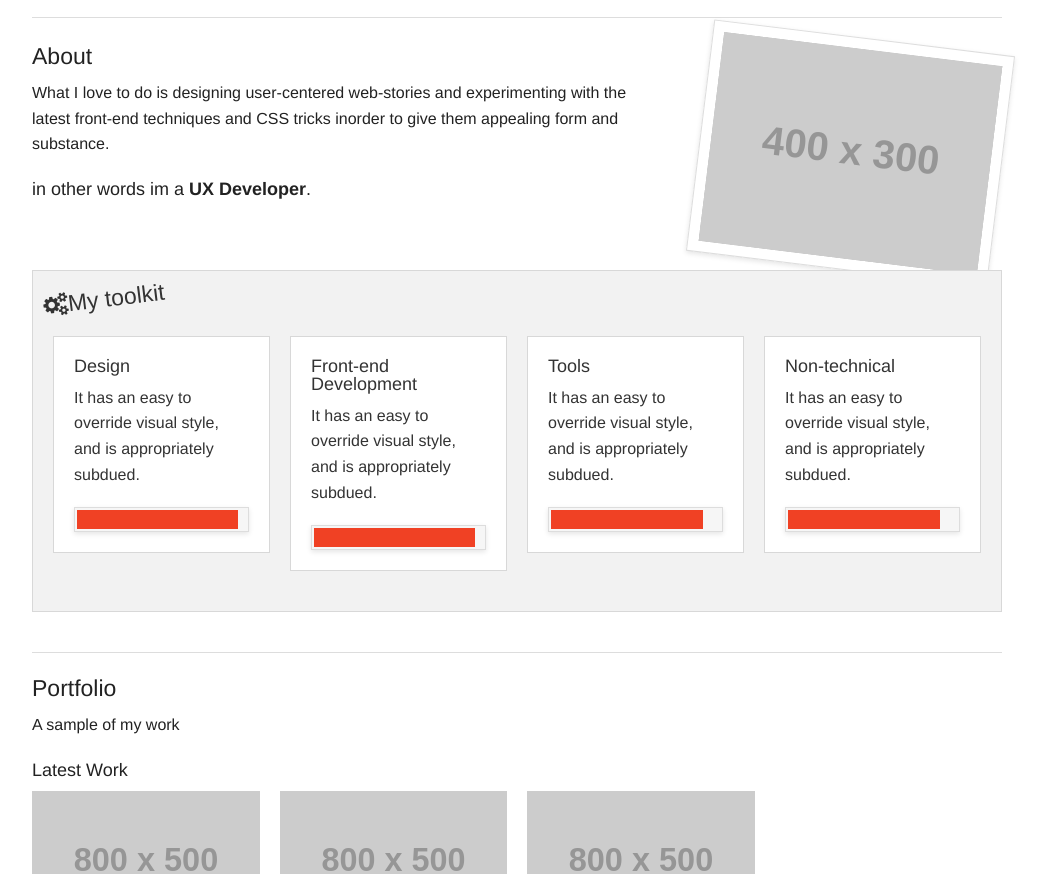
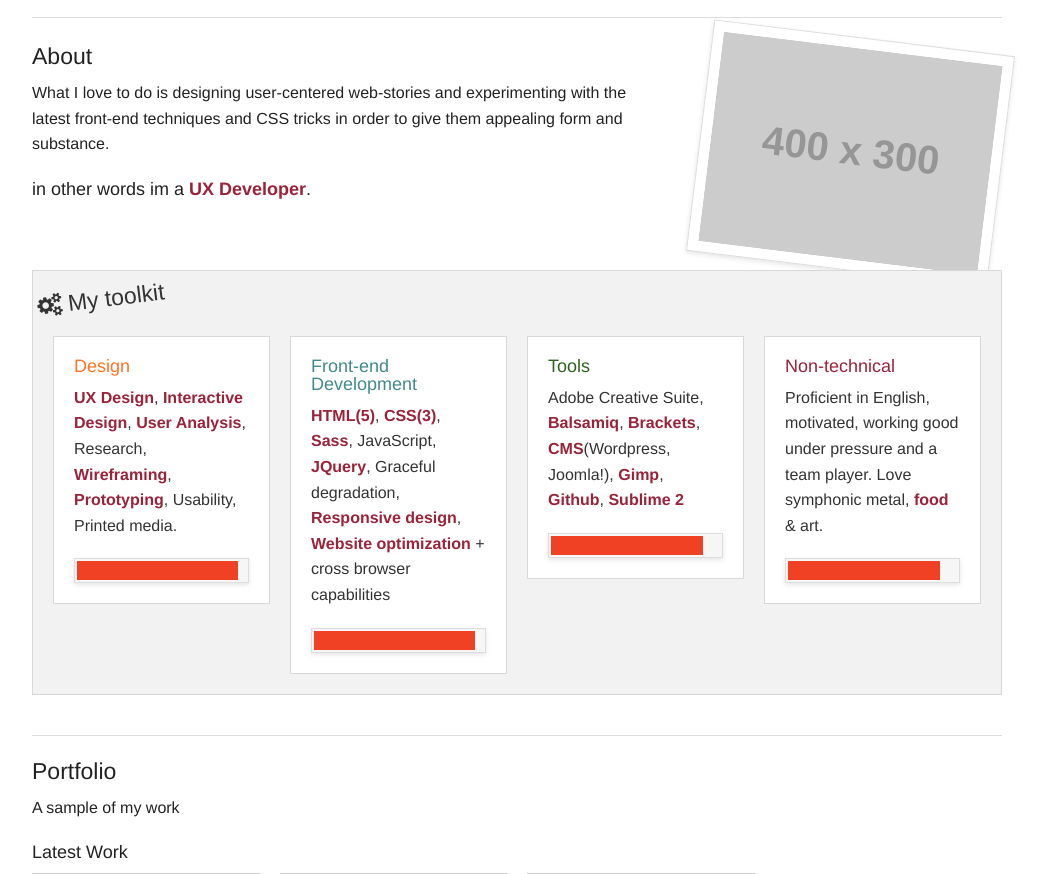
Before and after one commit to kirmitsaki/old-theme, a plain HTML site: page index.html in a window 1280 px wide. Shown: the part 593-1467 px from the top of the page, without its empty margins (123-1169 px from the left). Drawn offline with Linux system fonts and the light colour scheme; placeholder pictures from the web are drawn by us.

Commit message:
Toolkit styling panels

```diff
--- a/css/style.css
+++ b/css/style.css
@@ -21,14 +21,30 @@
     transform: rotate(-7deg);
     position: absolute;
     top: 17px;
-    left: 26px;
+    left: 20px;
 }
-.toolkit ul {
+.toolkit h4 i {
+    margin-right: 6px;
+}
+.toolkit ul.tool-list {
     margin-top: 45px;
 }
-.toolkit ul li {
+.toolkit ul.tool-list li {
     padding-bottom: 0 !important;
 }
-.toolkit ul li .panel {
+.toolkit ul.tool-list li .panel {
     background-color: #FFFFFF;
+    margin-bottom: 0;
 }
+.toolkit ul.tool-list li .panel.design h5, b {
+    color: #FF7324;
+}
+.toolkit ul.tool-list li .panel.front-end h5, b  {
+    color: #408A8D;
+}
+.toolkit ul.tool-list li .panel.tools h5, b  {
+    color: #2D631E;
+}
+.toolkit ul.tool-list li .panel.non-technical h5, b  {
+    color: #9A2339;
+}
--- a/index.html
+++ b/index.html
@@ -58,7 +58,7 @@
         <div class="medium-8 large-8 columns">
             <h4>About</h4>
 
-            <p>What I love to do is designing user-centered web-stories and experimenting with the latest front-end techniques and CSS tricks inorder to give them appealing form and substance.</p>
+            <p>What I love to do is designing user-centered web-stories and experimenting with the latest front-end techniques and CSS tricks in order to give them appealing form and substance.</p>
 
             <h5>in other words im a <b>UX Developer</b>.</h5>
         </div>
@@ -73,11 +73,20 @@
             <div class="panel">
                 <h4><i class="fa fa-cogs"></i>My toolkit</h4>
 
-                <ul class="small-block-grid-1 medium-block-grid-2 large-block-grid-4">
+                <ul class="small-block-grid-1 medium-block-grid-2 large-block-grid-4 tool-list">
                     <li>
-                        <div class="panel">
+                        <div class="panel design">
                             <h5>Design</h5>
-                            <p>It has an easy to override visual style, and is appropriately subdued.</p>
+                            <p>
+                                <b>UX Design</b>,
+                                <b>Interactive Design</b>,
+                                <b>User Analysis</b>,
+                                Research,
+                                <b>Wireframing</b>,
+                                <b>Prototyping</b>,
+                                Usability,
+                                Printed media.
+                            </p>
 
                             <div class="progress [small-# large-#] [secondary alert success] [radius round]">
                                 <span class="meter" style="width: 95%"></span>
@@ -85,9 +94,19 @@
                         </div>
                     </li>
                     <li>
-                        <div class="panel">
+                        <div class="panel front-end">
                             <h5>Front-end Development</h5>
-                            <p>It has an easy to override visual style, and is appropriately subdued.</p>
+                            <p>
+                                <b>HTML(5)</b>,
+                                <b>CSS(3)</b>,
+                                <b>Sass</b>,
+                                JavaScript,
+                                <b>JQuery</b>,
+                                Graceful degradation,
+                                <b>Responsive design</b>,
+                                <b>Website optimization</b> +
+                                cross browser capabilities
+                            </p>
 
                             <div class="progress [small-# large-#] [secondary alert success] [radius round]">
                                 <span class="meter" style="width: 95%"></span>
@@ -95,9 +114,17 @@
                         </div>
                     </li>
                     <li>
-                        <div class="panel">
+                        <div class="panel tools">
                             <h5>Tools</h5>
-                            <p>It has an easy to override visual style, and is appropriately subdued.</p>
+                            <p>
+                                Adobe Creative Suite,
+                                <b>Balsamiq</b>,
+                                <b>Brackets</b>,
+                                <b>CMS</b>(Wordpress, Joomla!),
+                                <b>Gimp</b>,
+                                <b>Github</b>,
+                                <b>Sublime 2</b>
+                            </p>
 
                             <div class="progress [small-# large-#] [secondary alert success] [radius round]">
                                 <span class="meter" style="width: 90%"></span>
@@ -105,9 +132,15 @@
                         </div>
                     </li>
                     <li>
-                        <div class="panel">
+                        <div class="panel non-technical">
                             <h5>Non-technical</h5>
-                            <p>It has an easy to override visual style, and is appropriately subdued.</p>
+                            <p>
+                                Proficient in English,
+                                motivated,
+                                working good under pressure and
+                                a team player.
+                                Love symphonic metal,
+                                <b>food</b> & art.</p>
 
                             <div class="progress [small-# large-#] [secondary alert success] [radius round]">
                                 <span class="meter" style="width: 90%"></span>
```
